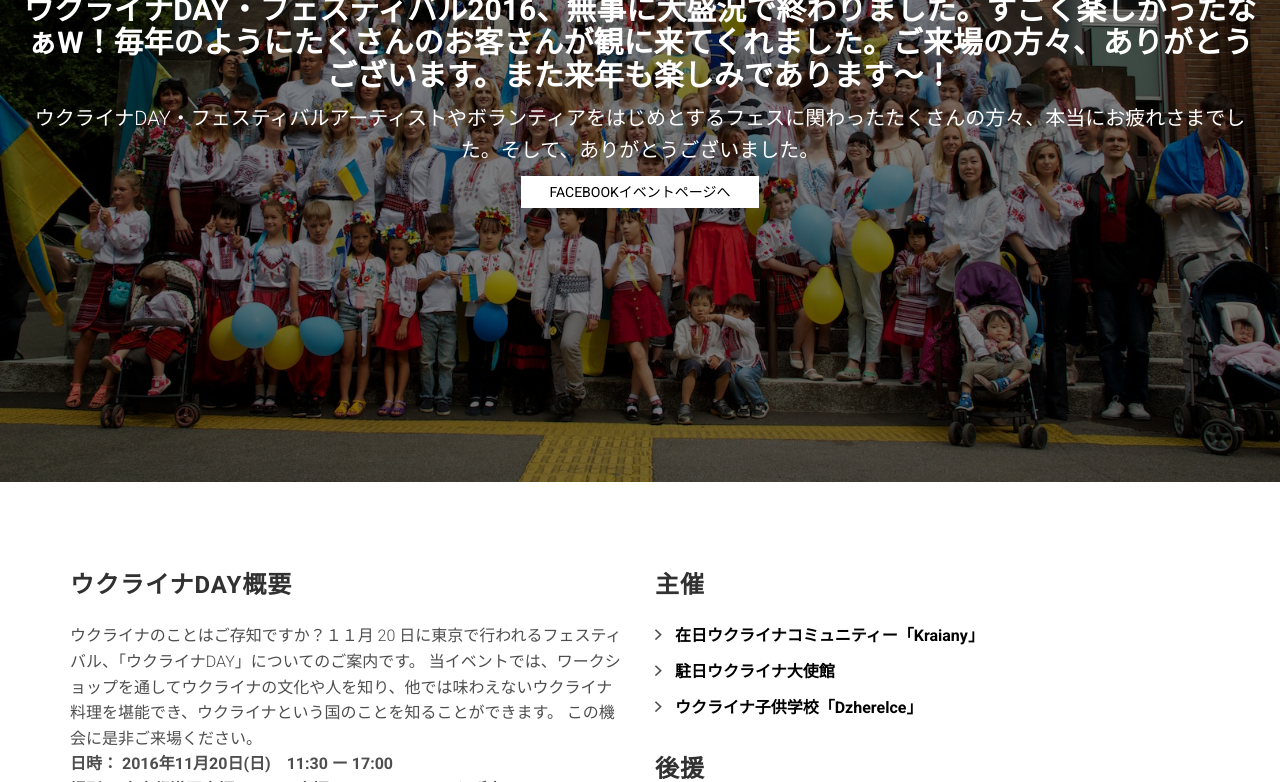
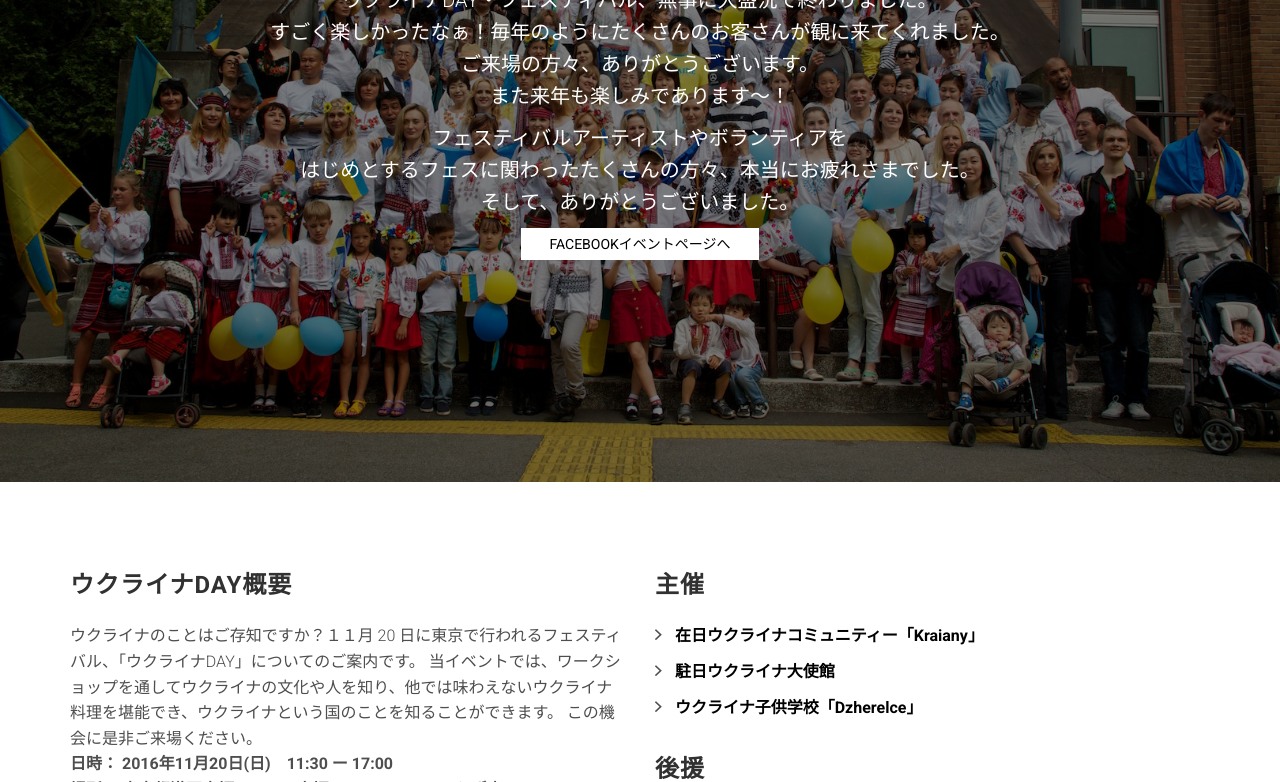
Before and after one commit to Kraiany/festival, a website: page index.html in a window 1280 px wide. Shown: the part 318-1100 px from the top of the page. Drawn offline with Linux system fonts and the light colour scheme; files whose address does not match are found by name.

Commit message:
Formatting fix

```diff
--- a/index.html
+++ b/index.html
@@ -65,8 +65,9 @@
 
             <h2>2016年11月20日 / 東京都港区</h2>
 
-            <h1>ウクライナDAY・フェスティバル2016、無事に大盛況で終わりました。すごく楽しかったなぁw！毎年のようにたくさんのお客さんが観に来てくれました。ご来場の方々、ありがとうございます。また来年も楽しみであります〜！</h1>
-            <p>ウクライナDAY・フェスティバルアーティストやボランティアをはじめとするフェスに関わったたくさんの方々、本当にお疲れさまでした。そして、ありがとうございました。</p>
+            <h1>ウクライナDAY 2016</h1>
+            <p>ウクライナDAY・フェスティバル、無事に大盛況で終わりました。<br>すごく楽しかったなぁ！毎年のようにたくさんのお客さんが観に来てくれました。<br>ご来場の方々、ありがとうございます。<br>また来年も楽しみであります〜！</p>
+            <p>フェスティバルアーティストやボランティアを<br>はじめとするフェスに関わったたくさんの方々、本当にお疲れさまでした。<br>そして、ありがとうございました。</p>
 
             <a class="btn btn-white" href="https://www.facebook.com/events/1381384715220066/">Facebookイベントページへ</a>
 
```
